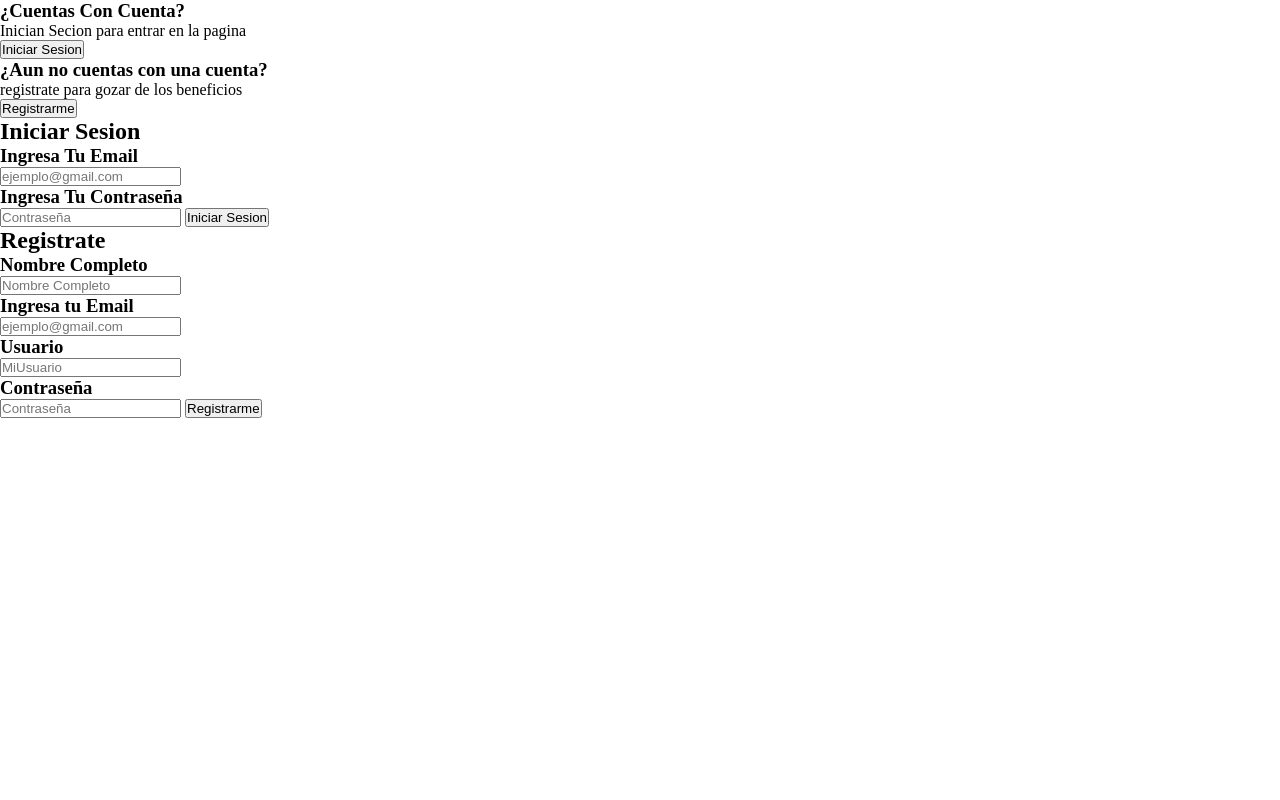
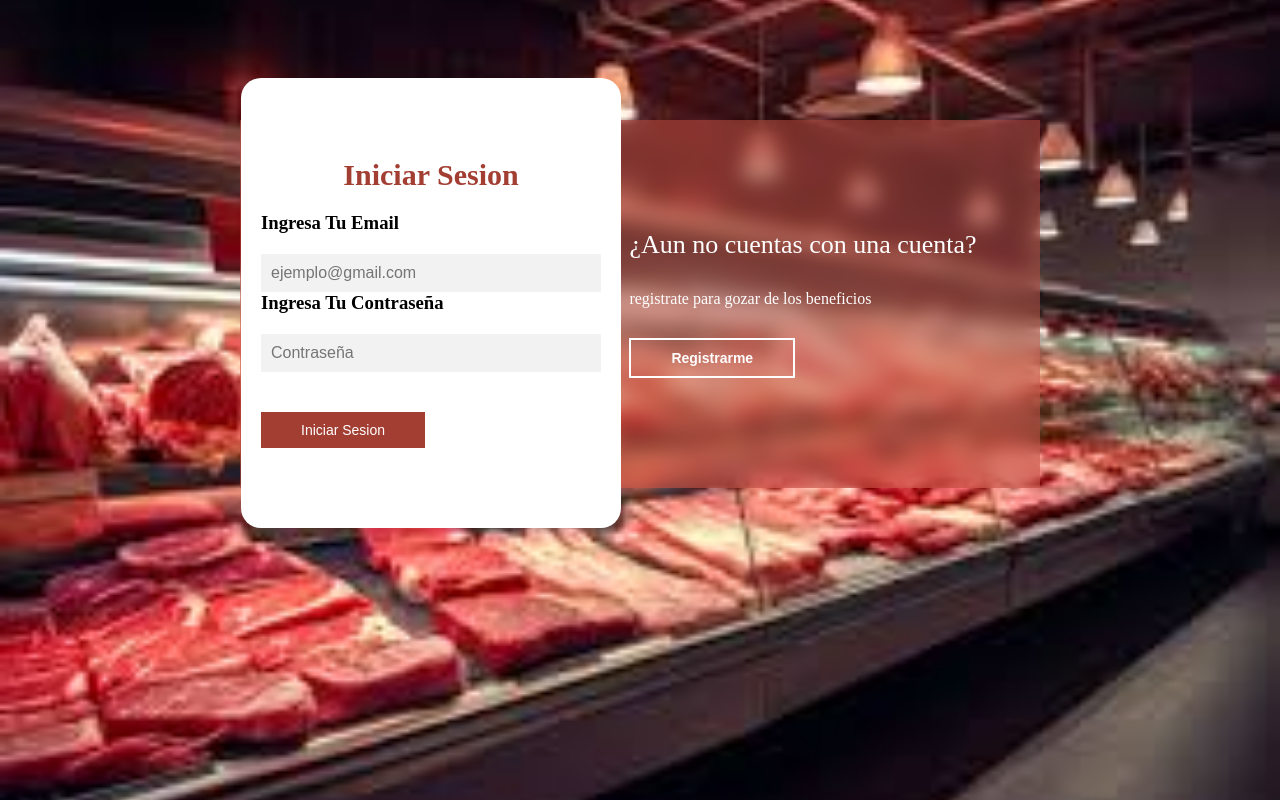
Before and after one commit to JesusRico98/carniceria, a plain HTML site: page login.html in a window 1280 px wide. Drawn offline with Linux system fonts and the light colour scheme.

Commit message:
login desing

```diff
--- a/css/login.css
+++ b/css/login.css
@@ -4,3 +4,123 @@
   box-sizing: border-box;
   text-decoration: none;
 }
+
+body {
+  background-image: url(../img/imagen\ inicio.jpeg);
+  background-size: cover;
+  background-repeat: no-repeat;
+  background-position: center;
+  background-attachment: fixed;
+}
+main {
+  width: 100%;
+  padding: 20px;
+  margin: auto;
+  margin-top: 100px;
+}
+
+.container {
+  width: 100%;
+  max-width: 800px;
+  margin: auto;
+  position: relative;
+}
+
+.contenedor_formulario_pregunta {
+  width: 100%;
+  padding: 10px 20px;
+  display: flex;
+  justify-content: center;
+  backdrop-filter: blur(10px);
+  background-color: rgba(197, 83, 68, 0.5);
+}
+
+.contenedor_formulario_pregunta div {
+  margin: 100px 40px;
+  color: white;
+  transition: all 500ms;
+}
+
+.contenedor_formulario_pregunta div p,
+.contenedor_formulario_pregunta div button {
+  margin-top: 30px;
+}
+
+.contenedor_formulario_pregunta div h3 {
+  font-weight: 400;
+  font-size: 26px;
+}
+
+.contenedor_formulario_pregunta button {
+  padding: 10px 40px;
+  border: 2px solid #fff;
+  background: transparent;
+  font-size: 14px;
+  font-weight: 600;
+  cursor: pointer;
+  color: white;
+  outline: none;
+  transition: all 300ms;
+}
+
+.contenedor_formulario_pregunta button:hover {
+  background: #fff;
+  color: #a0372c;
+}
+
+/*formularios*/
+.contenedor_formulario_login-register {
+  display: flex;
+  align-items: center;
+  width: 100%;
+  max-width: 380px;
+  position: relative;
+  top: -185px;
+  left: 1px;
+  transition: left 500ms cubic-bezier(0.175, 0.885, 0.32, 1.275);
+}
+
+.contenedor_formulario_login-register form {
+  width: 100%;
+  padding: 80px 20px;
+  background: #fff;
+  position: absolute;
+  border-radius: 20px;
+}
+
+.contenedor_formulario_login-register form h2 {
+  font-size: 30px;
+  text-align: center;
+  margin-bottom: 20px;
+  color: #a33e33;
+}
+
+.contenedor_formulario_login-register form input {
+  width: 100%;
+  margin-top: 20px;
+  padding: 10px;
+  border: none;
+  background: #f2f2f2;
+  font-size: 16px;
+  outline: none;
+}
+
+.contenedor_formulario_login-register form button {
+  padding: 10px 40px;
+  margin-top: 40px;
+  border: none;
+  font-size: 14px;
+  background: #a33e33;
+  color: white;
+  cursor: pointer;
+  outline: none;
+}
+
+.formulario_login {
+  opacity: 1;
+  display: block;
+}
+
+.formulario_register {
+  display: none;
+}
--- /dev/null
+++ b/js/script.js
@@ -0,0 +1,26 @@
+document.getElementById("btn_register").addEventListener("click", registrar);
+document.getElementById("btn_login").addEventListener("click", login);
+//Declaramos las variables
+var contenedor_formulario_login_register = document.querySelector(
+  ".contenedor_formulario_login-register"
+);
+var formulario_login = document.querySelector(".formulario_login");
+var formulario_register = document.querySelector(".formulario_register");
+var contenedor_login = document.querySelector(".contenedor_login");
+var contenedor_register = document.querySelector(".contenedor_register");
+
+function registrar() {
+  formulario_register.style.display = "block";
+  contenedor_formulario_login_register.style.left = "410px";
+  formulario_login.style.display = "none";
+  contenedor_register.style.opacity = "0";
+  contenedor_loginstyle.opacity = "1";
+}
+
+function login() {
+  formulario_register.style.display = "none";
+  contenedor_formulario_login_register.style.left = "1px";
+  formulario_login.style.display = "block";
+  contenedor_register.style.opacity = "1";
+  contenedor_loginstyle.opacity = "0";
+}
--- a/login.html
+++ b/login.html
@@ -7,6 +7,7 @@
     <link rel="stylesheet" href="css/login.css" />
   </head>
   <body>
+    <main>
       <div class="container">
         <div class="contenedor_formulario_pregunta">
           <div class="contenedor_login">
@@ -43,5 +44,7 @@
           </form>
         </div>
       </div>
+    </main>
+    <script src="js/script.js"></script>
   </body>
 </html>
```
Lines whose indentation alone changed are shown as unchanged.
